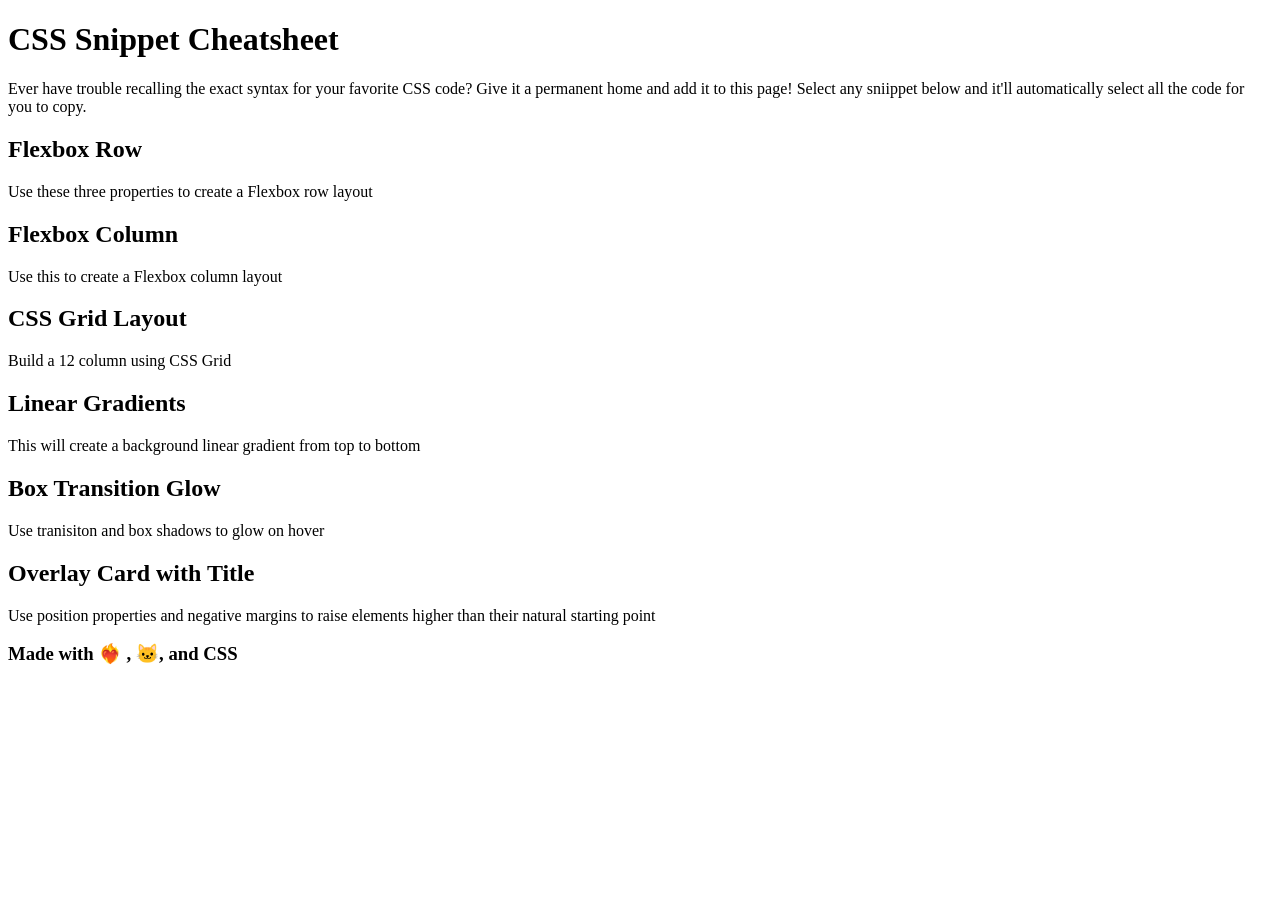
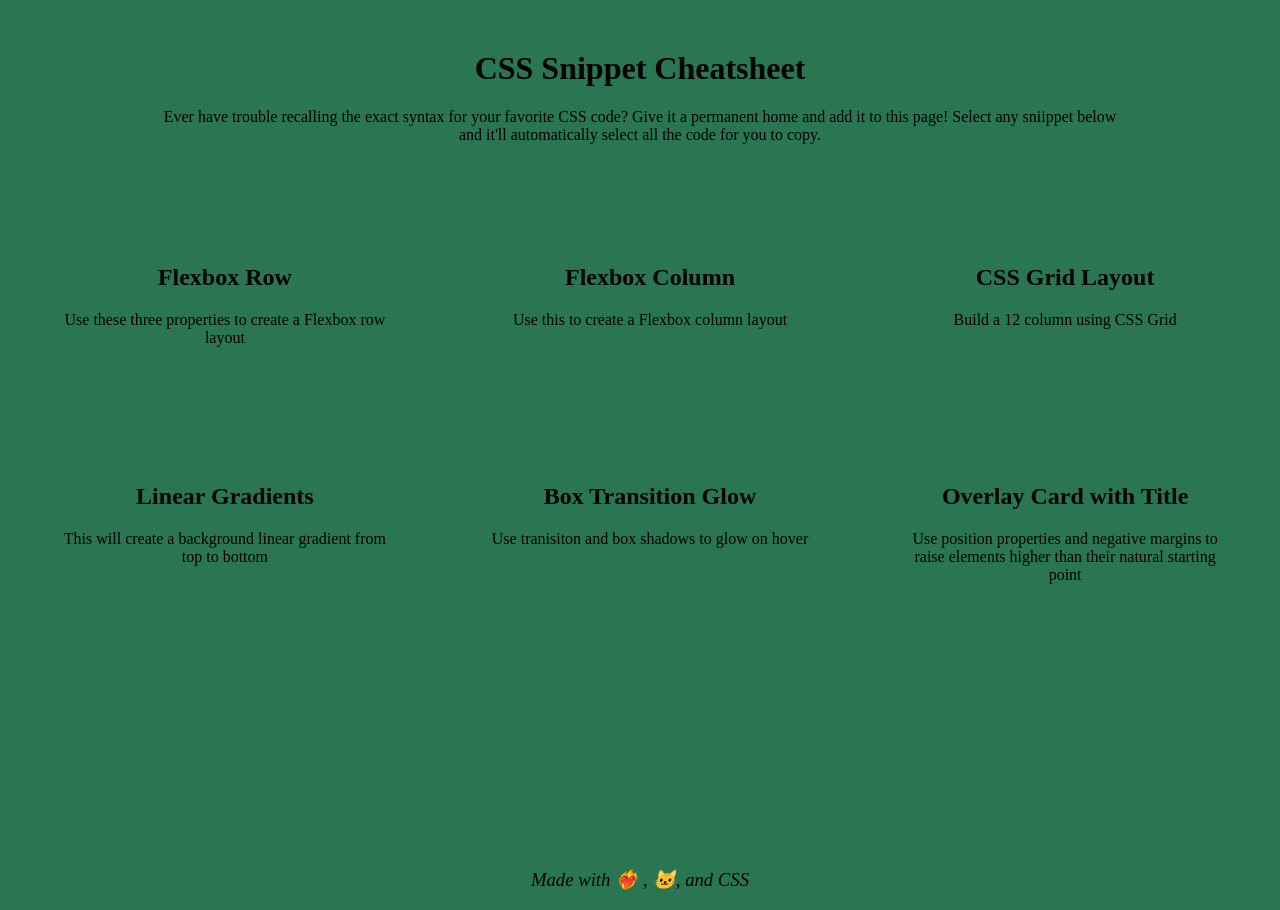
Before and after one commit to chrisgom113/week-2-miniproject, a plain HTML site: page index.html in a window 1280 px wide. Before the commit the page ends 800 px from the top, so only its background shows below. Drawn offline with Linux system fonts and the light colour scheme.

Commit message:
messed with some CSS

```diff
--- a/assets/style.css
+++ b/assets/style.css
@@ -1,7 +1,41 @@
 :root {
+    --mainpurple:rgba(6, 95, 53, 0.854);
 
 }
 
-html {
-    background-image: ;
+header {
+    text-align: center;
+    padding-left: 100px;
+    padding-right: 100px;
+    margin: 50px 50px 50px 50px;
 }
+
+.background {
+   background-color: var(--mainpurple);
+
+}
+
+.grid {
+    display: grid;
+    width:100%;
+    grid-template-columns: auto auto auto;
+
+}
+
+h2,h3,section>p {
+    text-align: center;
+}
+
+section {
+    margin-left: 50px;
+    margin-bottom: 50px;
+    margin-right: 50px;
+    margin-top: 50px;
+}
+
+h3 {
+    padding-top: 200px;
+    font-weight: lighter;
+    font-style: oblique;
+
+}
--- a/index.html
+++ b/index.html
@@ -1,5 +1,5 @@
 <!DOCTYPE html>
-<html lang="en">
+<html lang="en" class="background">
 <head>
     <meta charset="UTF-8">
     <meta http-equiv="X-UA-Compatible" content="IE=edge">
@@ -21,8 +21,7 @@
 
 <body>
 
-<!--Sections represent grid on page. Clockwise from left to right, top to bottom-->
-
+    <main class="grid">
         <section>
 
             <h2>Flexbox Row</h2>
@@ -61,7 +60,7 @@
                 <p>Use position properties and negative margins to raise elements higher than
                     their natural starting point</p>
         </section>
-
+    </main>
 </body>
 
 <footer>
```
Also changed, not shown: assets/images/Daisy-window.jpg (added). Lines whose indentation alone changed are shown as unchanged.
